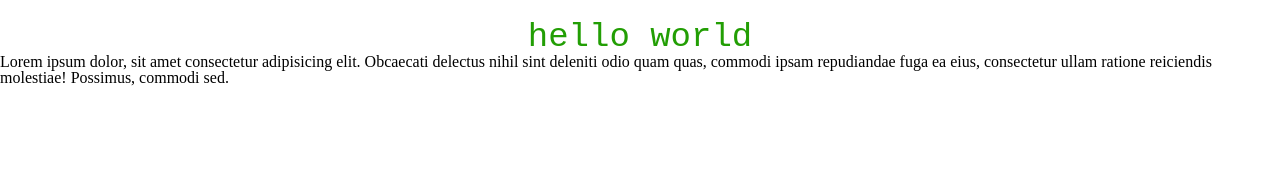
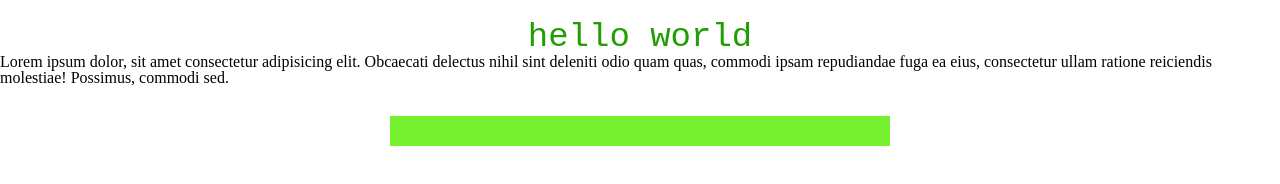
Before and after one commit to Andriy-Smus/learn-git, a plain HTML site: page index.html in a window 1280 px wide. Drawn offline with Linux system fonts and the light colour scheme.

Commit message:
add new branch

```diff
--- a/index.html
+++ b/index.html
@@ -10,5 +10,6 @@
 <body>
     <h1 class="heading">hello world</h1>
     <p>Lorem ipsum dolor, sit amet consectetur adipisicing elit. Obcaecati delectus nihil sint deleniti odio quam quas, commodi ipsam repudiandae fuga ea eius, consectetur ullam ratione reiciendis molestiae! Possimus, commodi sed.</p>
+    <div class="block-one"></div>
 </body>
 </html>
--- a/main.css
+++ b/main.css
@@ -51,3 +51,9 @@ table {
     text-align: center;
     margin-top: 20px;
 }
+.block-one {
+	height: 30px;
+	width: 500px;
+	background-color: rgb(118, 241, 47);
+	margin: 30px auto;
+}
```
